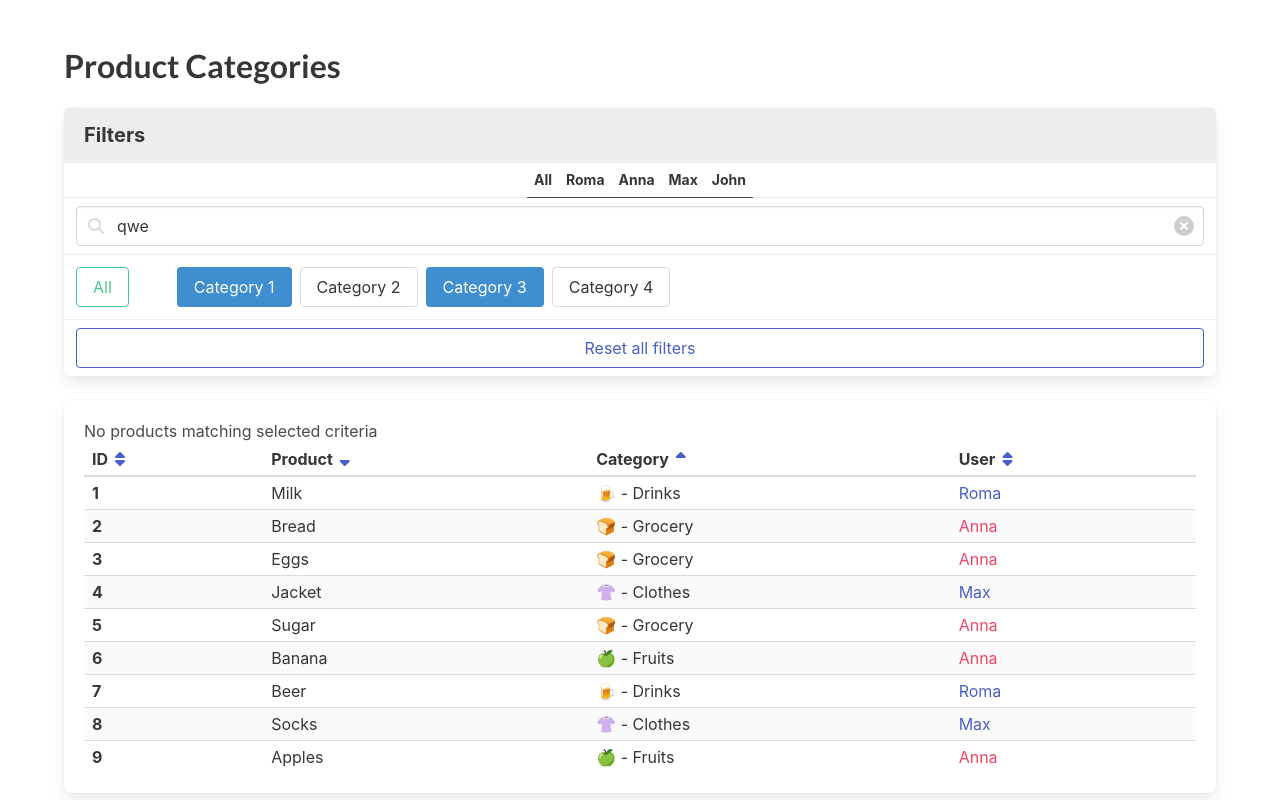
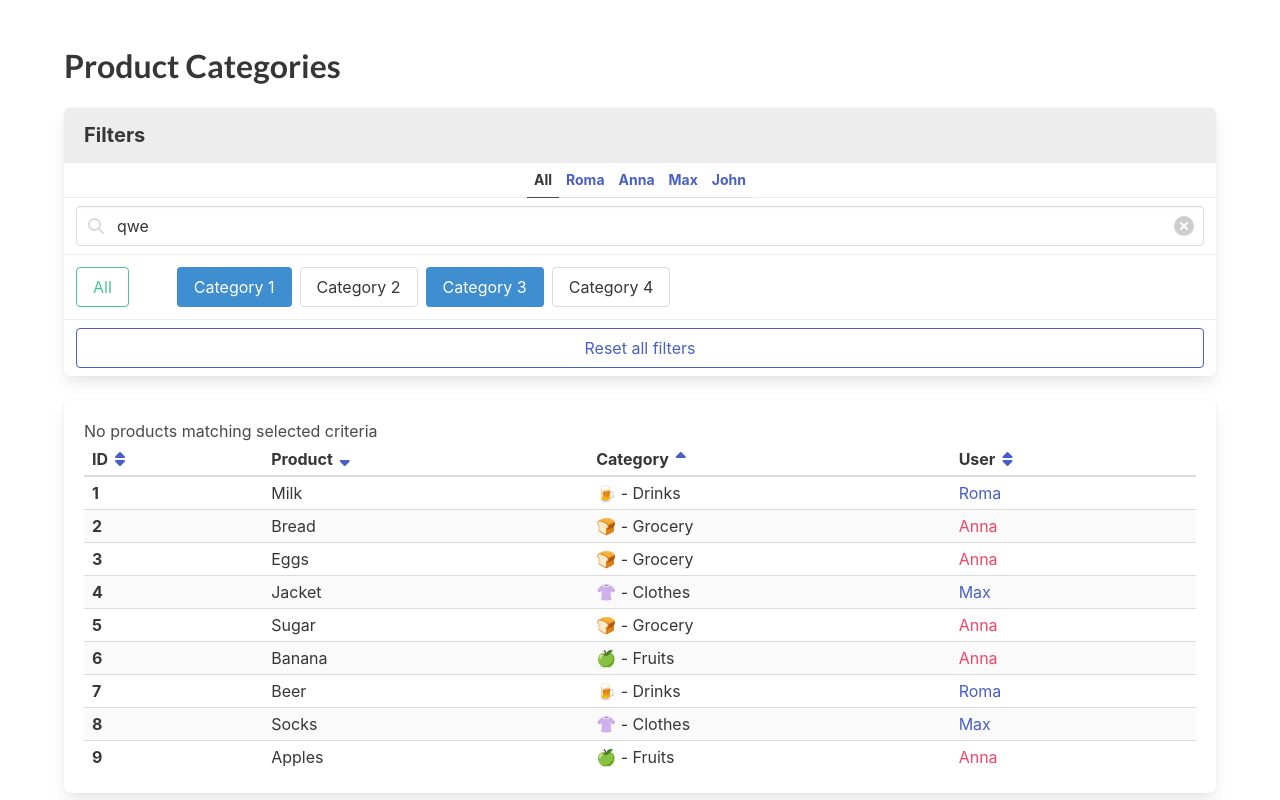
Before and after one commit to Follder/react_product-categories-practice, a React (Create React App) app: page / in a window 1280 px wide. Built offline with nearby package versions, Linux system fonts and the light colour scheme.

Commit message:
make filtering by username

```diff
--- a/src/App.jsx
+++ b/src/App.jsx
@@ -1,5 +1,5 @@
 /* eslint-disable jsx-a11y/accessible-emoji */
-import React from 'react';
+import React, { useState } from 'react';
 import cn from 'classnames';
 import './App.scss';
 
@@ -31,11 +31,18 @@ const USERS_FILTER = usersFromServer.map(user => user.name);
 
 USERS_FILTER.unshift('All');
 
-const visibleGoods = [...products];
+export const App = () => {
+  const [filterByUser, setFilterByUser] = useState('All');
 
-console.log(products);
+  let visibleGoods = [...products];
 
-export const App = () => (
+  if (filterByUser !== 'All') {
+    visibleGoods = visibleGoods.filter(
+      good => good.category.user.name === filterByUser,
+    );
+  }
+
+  return (
     <div className="section">
       <div className="container">
         <h1 className="title">Product Categories</h1>
@@ -48,9 +55,12 @@ export const App = () => (
               {USERS_FILTER.map((user, i) => (
                 <a
                   key={user}
-                data-cy={user[i] === user[0] ? 'FilterAllUsers' : 'FilterUser'}
+                  data-cy={
+                    user[i] === user[0] ? 'FilterAllUsers' : 'FilterUser'
+                  }
                   href="#/"
-                className={cn('', { 'is-active': true })}
+                  className={cn('', { 'is-active': filterByUser === user })}
+                  onClick={() => setFilterByUser(user)}
                 >
                   {user}
                 </a>
@@ -217,3 +227,4 @@ export const App = () => (
       </div>
     </div>
   );
+};
```
Lines whose indentation alone changed are shown as unchanged.
